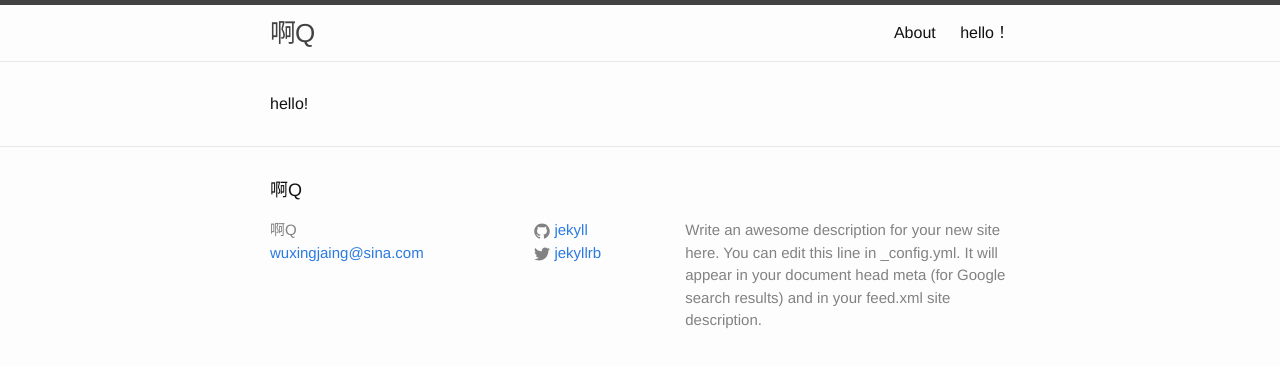
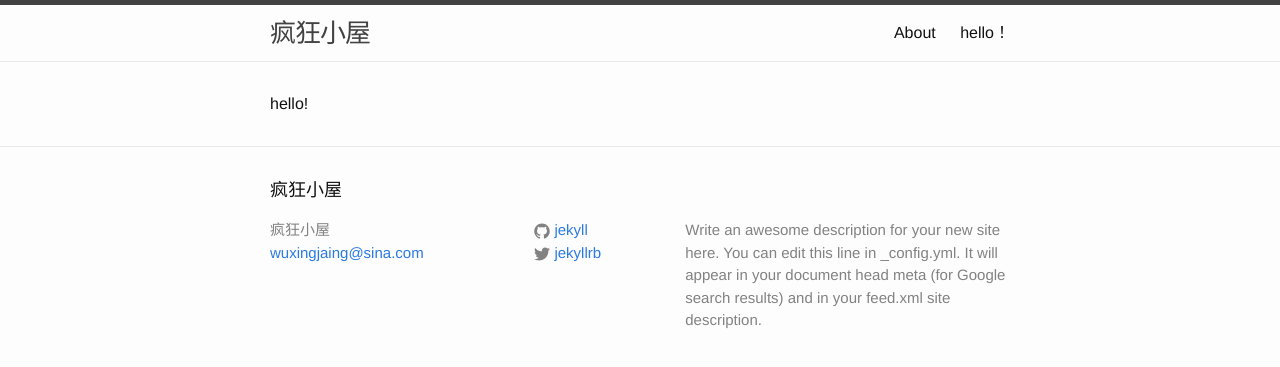
Before and after one commit to wuxingjiang/bolg.github.io, a Jekyll site: the page built from index.html, in a window 1280 px wide. Shown: the top 367 px of the page. Built offline with Jekyll 4.4.1, drawn with Linux system fonts in a browser that asks for light colours.

Commit message:
up
gotest

```diff
--- a/_config.yml
+++ b/_config.yml
@@ -6,13 +6,13 @@
 # 'jekyll serve'. If you change this file, please restart the server process.
 
 # Site settings
-title: 啊Q
+title: 疯狂小屋
 email: wuxingjaing@sina.com
 description: > # this means to ignore newlines until "baseurl:"
   Write an awesome description for your new site here. You can edit this
   line in _config.yml. It will appear in your document head meta (for
   Google search results) and in your feed.xml site description.
-baseurl: "" # the subpath of your site, e.g. /blog
+baseurl: "/blog.github.io" # the subpath of your site, e.g. /blog
 url: "http://yourdomain.com" # the base hostname & protocol for your site
 twitter_username: jekyllrb
 github_username:  jekyll
--- a/_includes/head.html
+++ b/_includes/head.html
@@ -6,7 +6,7 @@
   <title>{% if page.title %}{{ page.title }}{% else %}{{ site.title }}{% endif %}</title>
   <meta name="description" content="{% if page.excerpt %}{{ page.excerpt | strip_html | strip_newlines | truncate: 160 }}{% else %}{{ site.description }}{% endif %}">
 
-  <link rel="stylesheet" href="{{ "css/main.css" | prepend: site.baseurl }}">
+  <link rel="stylesheet" href="{{ "/css/main.css" | prepend: site.baseurl }}">
   <link rel="canonical" href="{{ page.url | replace:'index.html','' | prepend: site.baseurl | prepend: site.url }}">
   <link rel="alternate" type="application/rss+xml" title="{{ site.title }}" href="{{ "/feed.xml" | prepend: site.baseurl | prepend: site.url }}">
 </head>
```
